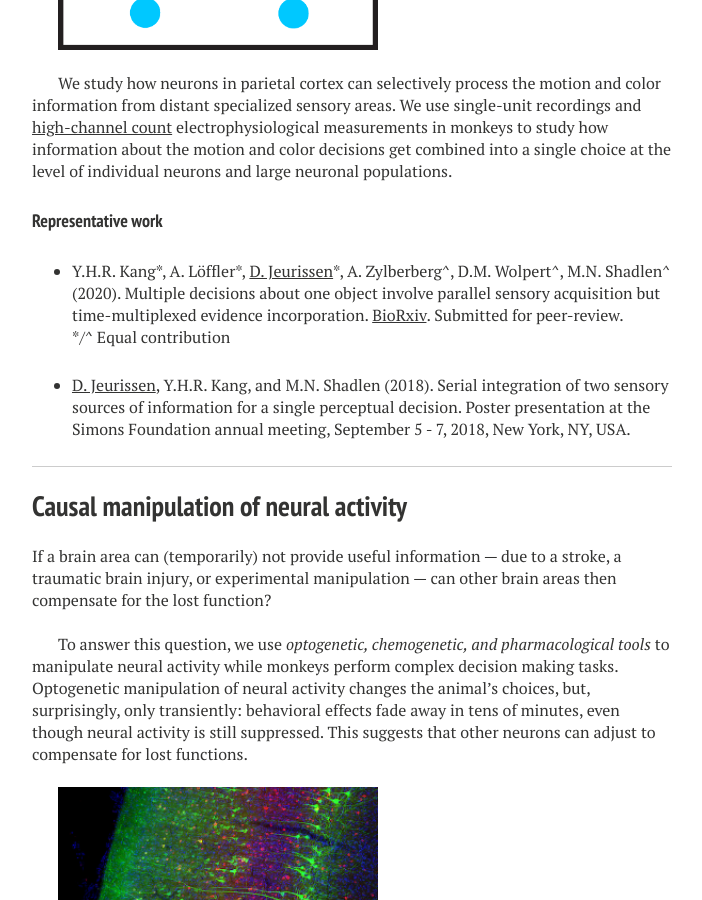
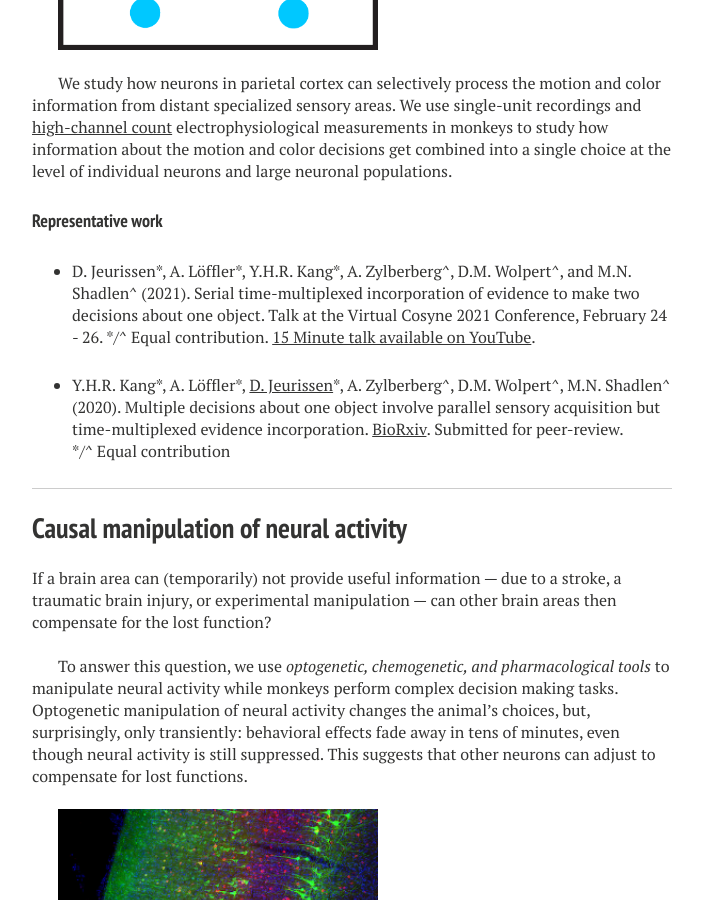
Before and after one commit to DaniqueJeurissen/DaniqueJeurissen.github.io, a Jekyll site: the page built from research/index.md, in a window 1280 px wide and 900 px high, scrolled down 918 px. Shown: the whole window, without its empty margins (288-990 px from the left). Built offline with Jekyll 4.4.1, drawn with Linux system fonts in a browser that asks for light colours; nearby versions of some CDN libraries.

Commit message:
Adding link to cosyne talk on research page

```diff
--- a/research/index.md
+++ b/research/index.md
@@ -20,10 +20,11 @@ We study how neurons in parietal cortex can selectively process the motion and c
 
 #### Representative work
 
+* D. Jeurissen\*, A. L&#246;ffler\*, Y.H.R. Kang\*, A. Zylberberg^, D.M. Wolpert^, and M.N. Shadlen^ (2021). Serial time-multiplexed incorporation of evidence to make two decisions about one object. Talk at the Virtual Cosyne 2021 Conference, February 24 - 26. \*/^ Equal contribution. [15 Minute talk available on YouTube](https://youtu.be/hlmezZErgd8).
+
 * Y.H.R. Kang\*, A. L&#246;ffler\*, <u>D. Jeurissen</u>\*, A. Zylberberg^, D.M. Wolpert^, M.N. Shadlen^ (2020). Multiple decisions about one object involve parallel sensory acquisition but time-multiplexed evidence incorporation. [BioRxiv](https://www.biorxiv.org/content/10.1101/2020.10.15.341008v1). Submitted for peer-review.
 <br> \*/^ Equal contribution
 
-* <u>D. Jeurissen</u>, Y.H.R. Kang, and M.N. Shadlen (2018). Serial integration of two sensory sources of information for a single perceptual decision. Poster presentation at the Simons Foundation annual meeting, September 5 - 7, 2018, New York, NY, USA.
 
 ---
 
```
